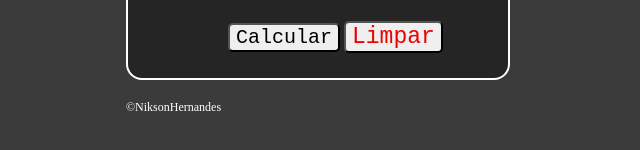
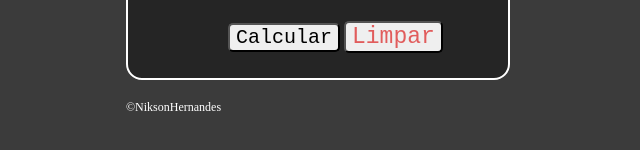
Before and after one commit to NiksonHernandes/JavaScript-Aulas, a plain HTML site: page Atividades/Atividade4.1.html in a window 1280 px wide. In both pictures the pointer is over the button "Limpar". Shown: the part 372-522 px from the top of the page, 322-962 px from the left. Drawn offline with Linux system fonts and the light colour scheme.

Commit message:
Update Atividade4.1.html

```diff
--- a/Atividades/Atividade4.1.html
+++ b/Atividades/Atividade4.1.html
@@ -69,7 +69,7 @@
         }
 
         .botao #evento_limpar:hover {
-            color: rgb(236, 1, 1);
+            color: rgb(225, 92, 92);
             font-size: 23px;
         }
 
```
